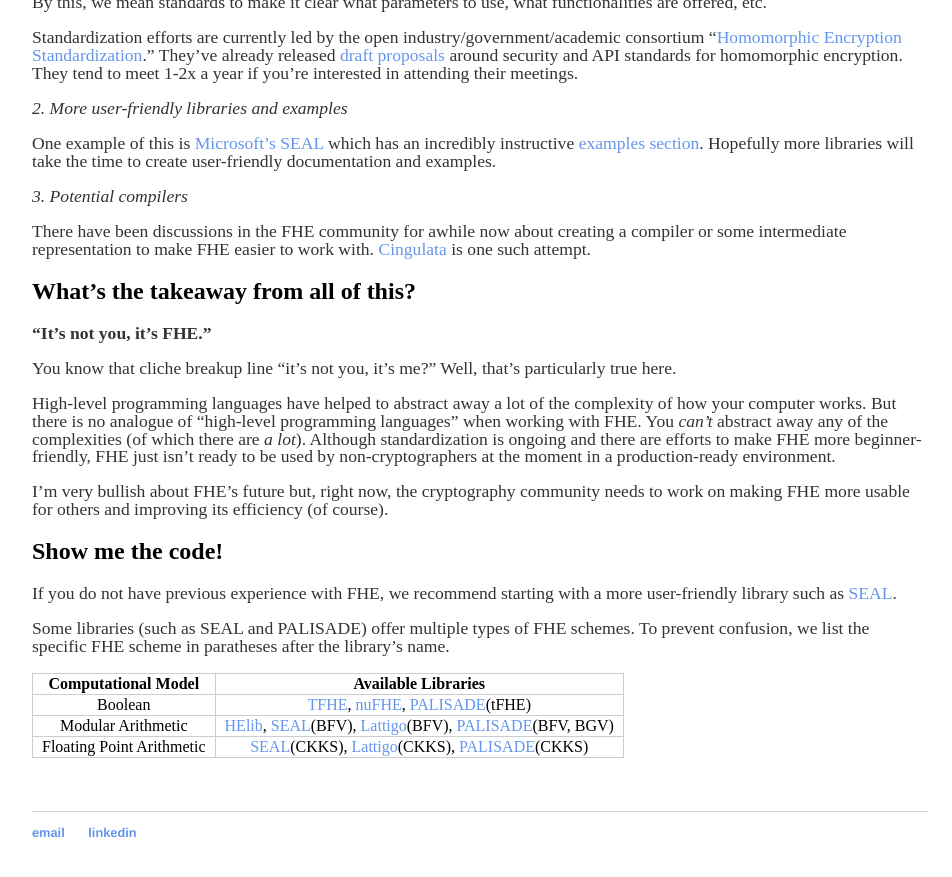
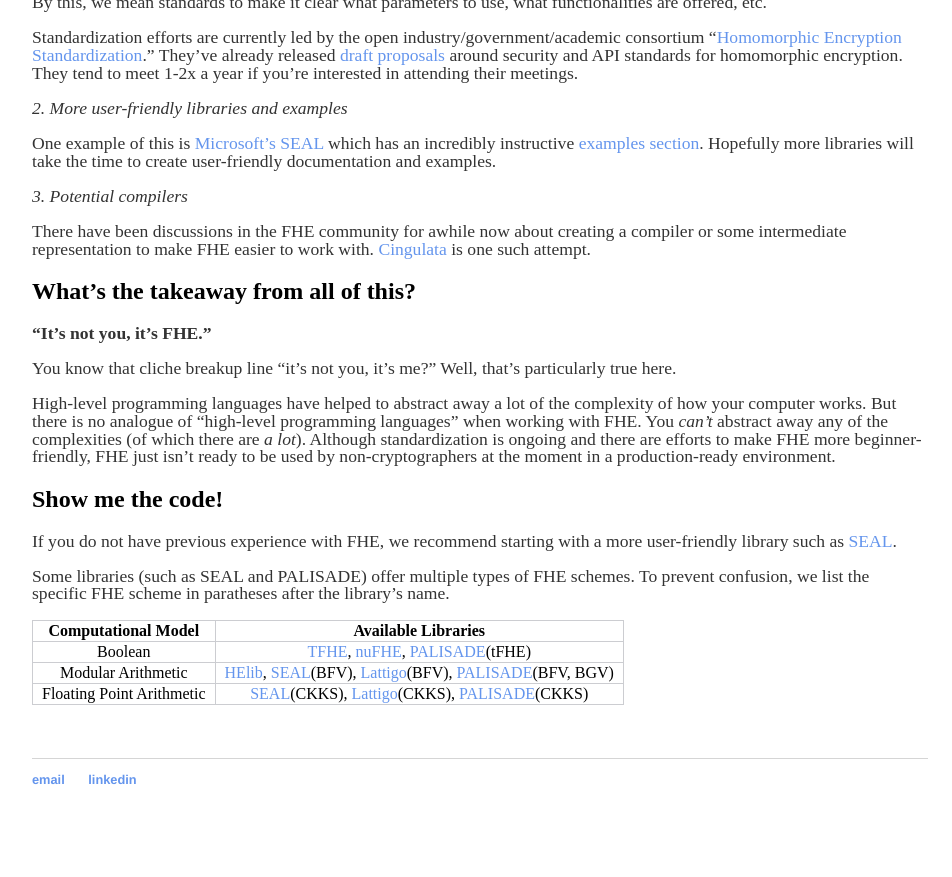
Before and after one commit to ravital/ravital.github.io, a Jekyll site: the page built from _posts/2020-07-06-fully-homomorphic-encryption-for-engineers.md, in a window 1280 px wide and 900 px high, scrolled down 6631 px. Shown: the top 877 px of the window, without its empty margins (160-1112 px from the left). Built offline with Jekyll 4.4.1, drawn with Linux system fonts in a browser that asks for light colours; after the commit the page ends 7478 px from its top, so only the background shows below that.

Commit message:
Update 2020-07-06-fully-homomorphic-encryption-for-engineers.md

```diff
--- a/_posts/2020-07-06-fully-homomorphic-encryption-for-engineers.md
+++ b/_posts/2020-07-06-fully-homomorphic-encryption-for-engineers.md
@@ -237,7 +237,6 @@
 
 High-level programming languages have helped to abstract away a lot of the complexity of how your computer works. But there is no analogue of "high-level programming languages" when working with FHE. You *can't* abstract away any of the complexities (of which there are *a lot*).  Although standardization is ongoing and there are efforts to make FHE more beginner-friendly, FHE just isn't ready to be used by non-cryptographers at the moment in a production-ready environment.
 
-I'm very bullish about FHE's future but, right now, the cryptography community needs to work on making FHE more usable for others and improving its efficiency (of course).
 
 ## Show me the code! <a name="code"></a>
 
```
